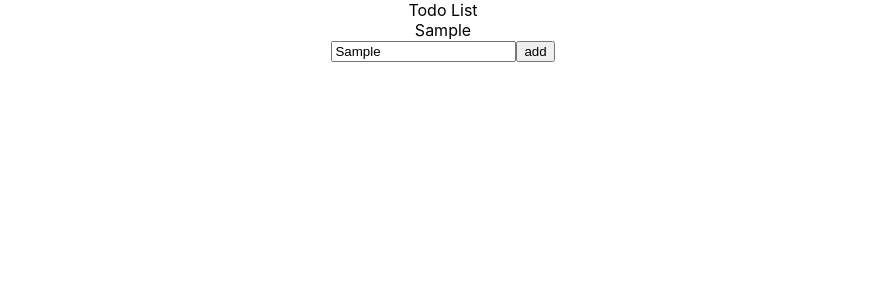
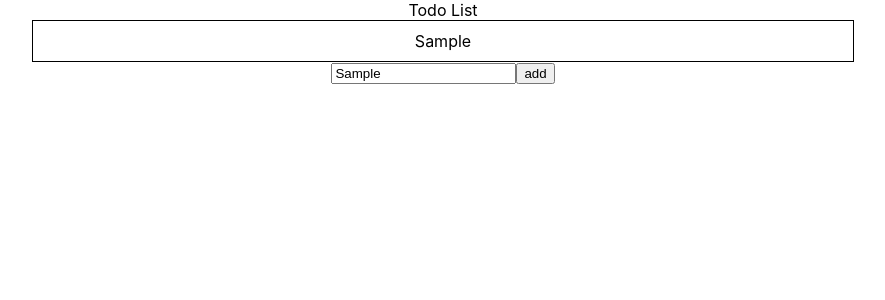
Before and after one commit to M-Loyola/react-toDoList, a React (Create React App) app: page / in a window 1280 px wide. Both pictures are taken after typing "Sample" into the empty fields and a click on the button "add". Shown: the top 300 px of the page, without its empty margins (197-1082 px from the left). Built offline with nearby package versions, Linux system fonts and the light colour scheme.

Commit message:
feat: add css styling to todoitems and alignment to todogroup

```diff
--- a/src/App.css
+++ b/src/App.css
@@ -7,11 +7,11 @@
   pointer-events: none;
 }
 
-@media (prefers-reduced-motion: no-preference) {
+/* @media (prefers-reduced-motion: no-preference) {
   .App-logo {
     animation: App-logo-spin infinite 20s linear;
   }
-}
+} */
 
 .App-header {
   background-color: #282c34;
@@ -24,7 +24,7 @@
   color: white;
 }
 
-.App-link {
+/* .App-link {
   color: #61dafb;
 }
 
@@ -35,4 +35,16 @@
   to {
     transform: rotate(360deg);
   }
+} */
+
+.todoItem {
+  border: 1px solid black;
+  padding: 10px;
+  width: 800px;
 }
+
+.todoGroup {
+  justify-content: center;
+  align-items: center;
+  display: inline-block;
+}
--- a/src/components/TodoGroup.js
+++ b/src/components/TodoGroup.js
@@ -1,8 +1,9 @@
+import '../App.css';
 import TodoItem from "./TodoItem";
 
 const TodoGroup= (props) => {
     return (
-        <div>
+        <div className="todoGroup">
             {props.todoListItems.map((item, index) => <TodoItem key={index} input={item}/>)}
         </div>
     );
--- a/src/components/TodoItem.js
+++ b/src/components/TodoItem.js
@@ -1,6 +1,8 @@
+import '../App.css';
+
 const TodoItem = (props) => {
     return (
-        <div>{props.input}</div>
+        <div className="todoItem">{props.input}</div>
     );
 }
 
```
Also changed, not shown: 1 other file (tests, documents, lock files or other folders).
